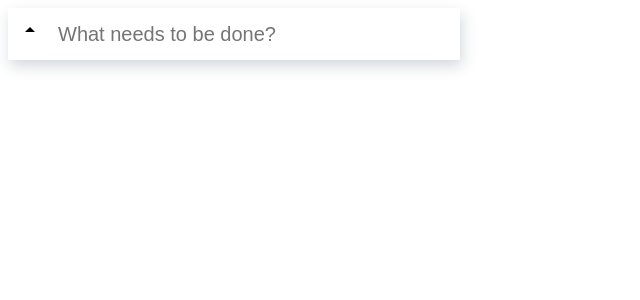
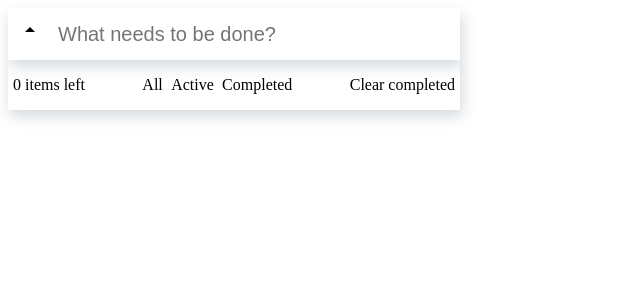
Before and after one commit to Shiroyam/-Frontend-intern-Todos, a React (Create React App) app: page / in a window 1280 px wide. Shown: the top 300 px of the page, without its empty margins (0-640 px from the left). Built offline with nearby package versions, Linux system fonts and the light colour scheme.

Commit message:
сделать верстку для компонента footer

```diff
--- a/src/App.tsx
+++ b/src/App.tsx
@@ -1,9 +1,11 @@
+import { Footer } from "./components/footer";
 import { Input } from "./components/Input";
 
 function App() {
   return (
     <div className="App">
       <Input />
+      <Footer />
     </div>
   );
 }
--- /dev/null
+++ b/src/components/footer.scss
@@ -0,0 +1,29 @@
+.footer {
+  box-sizing: border-box;
+  width: 452px;
+  height: 50px;
+  display: flex;
+  align-items: center;
+  justify-content: space-between;
+  font-size: 16px;
+  padding: 0px 5px 0px 5px;
+
+  -webkit-box-shadow: 2px 6px 14px 0px rgba(34, 60, 80, 0.2);
+  -moz-box-shadow: 2px 6px 14px 0px rgba(34, 60, 80, 0.2);
+  box-shadow: 2px 6px 14px 0px rgba(34, 60, 80, 0.2);
+
+  &__checkboxContainer {
+    width: 150px;
+    justify-content: space-between;
+    display: flex;
+    cursor: pointer;
+
+    .active {
+      border: 0.5px solid gold;
+      border-radius: 2px;
+    }
+  }
+  &__clearBtn {
+    cursor: pointer;
+  }
+}
--- /dev/null
+++ b/src/components/footer.tsx
@@ -0,0 +1,16 @@
+import { FC } from "react";
+import "./footer.scss"
+
+export const Footer: FC = () => {
+  return (
+    <div className="footer">
+      <div className="footer__items">0 items left</div>
+      <div className="footer__checkboxContainer">
+        <div className="footer__checkbox ">All</div>
+        <div className="footer__checkbox ">Active</div>
+        <div className="footer__checkbox">Completed</div>
+      </div>
+      <div className="footer__clearBtn">Clear completed</div>
+    </div>
+  );
+};
```
